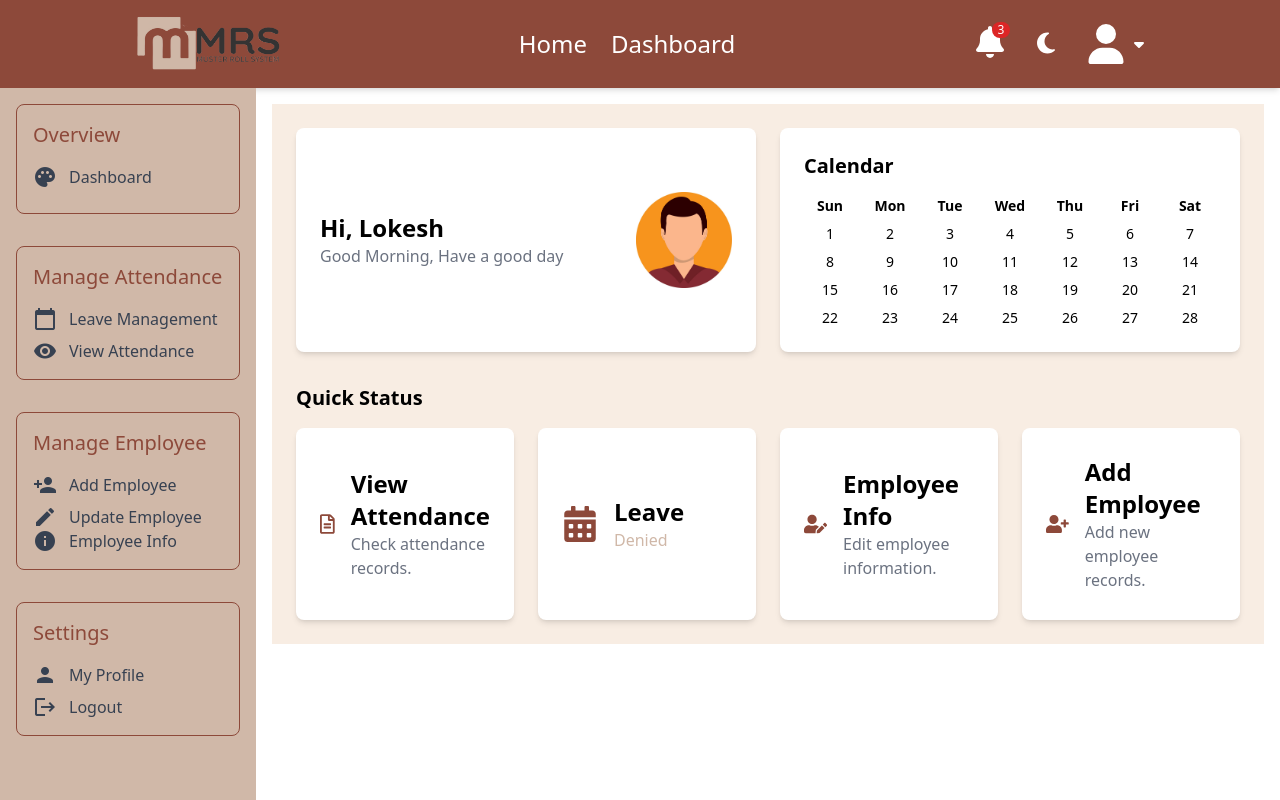
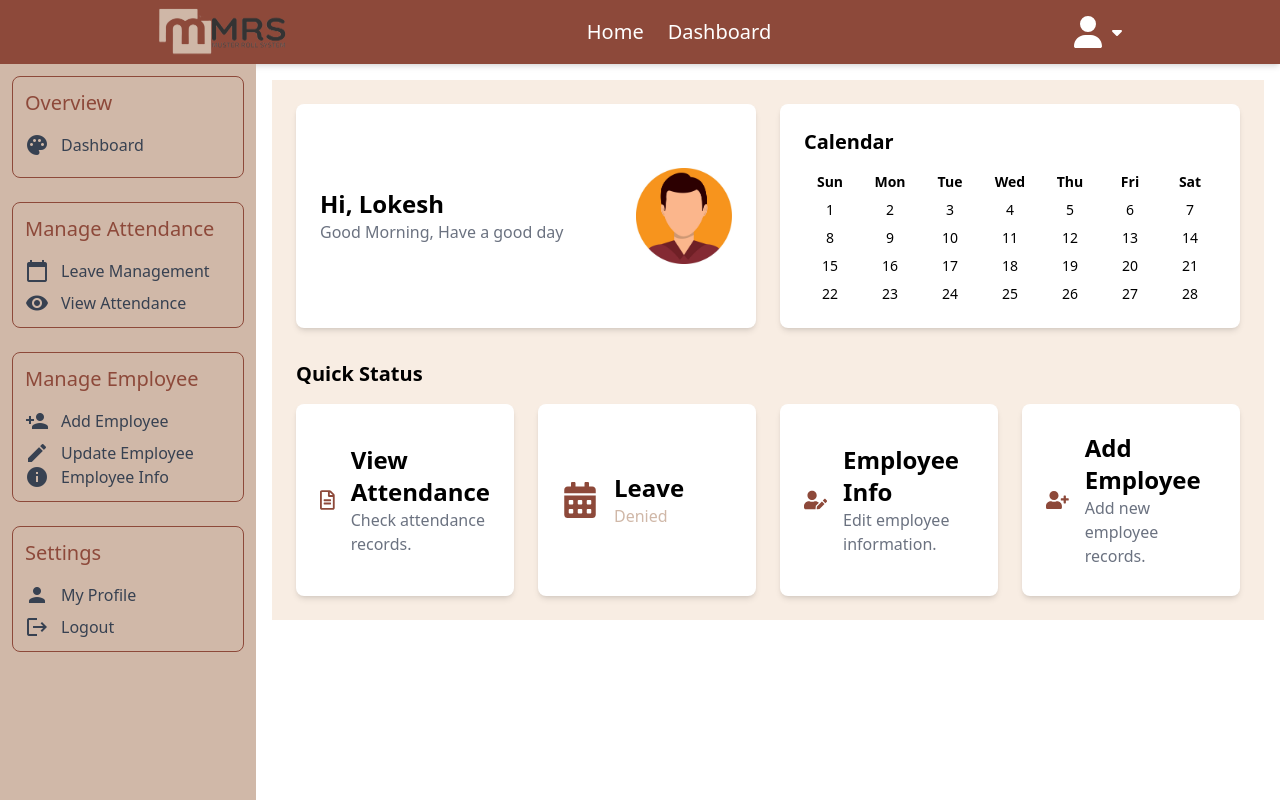
Before and after one commit to FYP21-Projects/MusterRollSystemWeb, a React (Vite) app: page /AdminDashboard in a window 1280 px wide. Shown: the top 800 px of the page. Built offline with nearby package versions, Linux system fonts and the light colour scheme.

Commit message:
adjust dashboard

```diff
--- a/src/Components/Dashboard/DbAside.jsx
+++ b/src/Components/Dashboard/DbAside.jsx
@@ -40,12 +40,12 @@ const DbAside = () => {
   };
 
   return (
-    <div className="flex flex-col gap-3">
+    <div className="flex flex-col gap-2">
       <div className="flex">
         {/* Sidebar */}
-        <aside className="w-1/5 h-screen bg-cofee_ligt p-4">
+        <aside className="w-1/5 h-screen bg-cofee_ligt p-3">
           {/* Overview Section */}
-          <div className="mb-8 border border-cofee_dark p-4 rounded-lg">
+          <div className="mb-6 border border-cofee_dark p-3 rounded-lg">
             <h3 className="text-cofee_dark mb-4 text-xl">Overview</h3>
             <ul>
               <li className="mb-2">
@@ -61,7 +61,7 @@ const DbAside = () => {
           </div>
 
           {/* Manage Attendance */}
-          <div className="mb-8 border border-cofee_dark p-4 rounded-lg">
+          <div className="mb-6 border border-cofee_dark p-3 rounded-lg">
             <h3 className="text-cofee_dark text-xl mb-4">Manage Attendance</h3>
             <ul>
               <li className="mb-2">
@@ -86,7 +86,7 @@ const DbAside = () => {
           </div>
 
           {/* Manage Employee */}
-          <div className="mb-8 border border-cofee_dark p-4 rounded-lg">
+          <div className="mb-6 border border-cofee_dark p-3 rounded-lg">
             <h3 className="text-cofee_dark text-xl mb-4">Manage Employee</h3>
             <ul>
               <li className="mb-2">
@@ -120,7 +120,7 @@ const DbAside = () => {
           </div>
 
           {/* Settings Section */}
-          <div className="border border-cofee_dark p-4 rounded-lg">
+          <div className="border border-cofee_dark p-3 rounded-lg">
             <h3 className="text-cofee_dark text-xl mb-4">Settings</h3>
             <ul>
               <li className="mb-2">
--- a/src/Components/Dashboard/DbHeader.jsx
+++ b/src/Components/Dashboard/DbHeader.jsx
@@ -1,12 +1,9 @@
-import { useState, useEffect } from "react";
+import { useState } from "react";
 import { FontAwesomeIcon } from "@fortawesome/react-fontawesome";
-import { faUser, faCaretDown, faBell, faMoon, faSun } from "@fortawesome/free-solid-svg-icons"; // Importing user, dropdown, notification, and theme icons
+import { faUser, faCaretDown } from "@fortawesome/free-solid-svg-icons"; // Importing user and dropdown icons
 import MainLogo from "../../assets/MainLogo.jpg";
-
 const DbHeader = () => {
   const [dropdownOpen, setDropdownOpen] = useState(false);
-  const [notifications, setNotifications] = useState(3); // Example notification count
-  const [isDarkMode, setIsDarkMode] = useState(true); // Initial state for dark mode
 
   // Navigation links array
   const navLinks = [
@@ -18,26 +15,11 @@ const DbHeader = () => {
     setDropdownOpen(!dropdownOpen);
   };
 
-  // Function to toggle between light and dark mode
-  const toggleTheme = () => {
-    setIsDarkMode(!isDarkMode);
-    document.documentElement.classList.toggle('dark');
-  };
-
-  // Apply the current theme to the body element
-  useEffect(() => {
-    if (isDarkMode) {
-      document.documentElement.classList.add("dark");
-    } else {
-      document.documentElement.classList.remove("dark");
-    }
-  }, [isDarkMode]);
-
   return (
-    <header className="bg-cofee_dark dark:bg-gray-800 text-white shadow-md p-4 flex justify-around items-center">
+    <header className="bg-cofee_dark text-white shadow-md p-2 flex justify-around items-center">
       {/* Left: Website Logo */}
       <div className="flex flex-row text-2xl font-bold">
-        <img src={MainLogo} alt="Main Logo" className="h-14 w-36" />
+        <img src={MainLogo} alt="" className="h-12 w-32" />
       </div>
 
       {/* Center: Navbar */}
@@ -45,7 +27,7 @@ const DbHeader = () => {
         <ul className="flex space-x-6">
           {navLinks.map((link, index) => (
             <li key={index}>
-              <a href={link.href} className="text-2xl hover:text-gray-400">
+              <a href={link.href} className="text-xl hover:text-gray-400">
                 {link.name}
               </a>
             </li>
@@ -53,33 +35,13 @@ const DbHeader = () => {
         </ul>
       </nav>
 
-      {/* Right: Notification, Theme Switcher, Profile Picture, and Dropdown */}
-      <div className="relative flex items-center space-x-6">
-        {/* Notification Icon */}
-        <div className="relative">
-          <FontAwesomeIcon icon={faBell} className="text-white h-8 w-8 cursor-pointer" />
-          {notifications > 0 && (
-            <span className="absolute -top-1 -right-1 bg-red-600 text-white text-xs rounded-full px-1.5">
-              {notifications}
-            </span>
-          )}
-        </div>
-
-        {/* Theme Switcher */}
-        <button
-          onClick={toggleTheme}
-          className="focus:outline-none text-white h-8 w-8"
-          aria-label="Toggle Theme"
-        >
-          <FontAwesomeIcon icon={isDarkMode ? faMoon : faSun} className="text-2xl" />
-        </button>
-
-        {/* Profile Picture and Dropdown */}
+      {/* Right: Profile Picture and Dropdown */}
+      <div className="relative flex items-center space-x-2">
         <button
           onClick={toggleDropdown}
           className="focus:outline-none flex items-center space-x-2"
         >
-          <FontAwesomeIcon icon={faUser} className="h-10 w-10 text-white" />
+          <FontAwesomeIcon icon={faUser} className="h-8 w-8 text-white" />
           <FontAwesomeIcon icon={faCaretDown} className="text-white" />
         </button>
         {dropdownOpen && (
```
